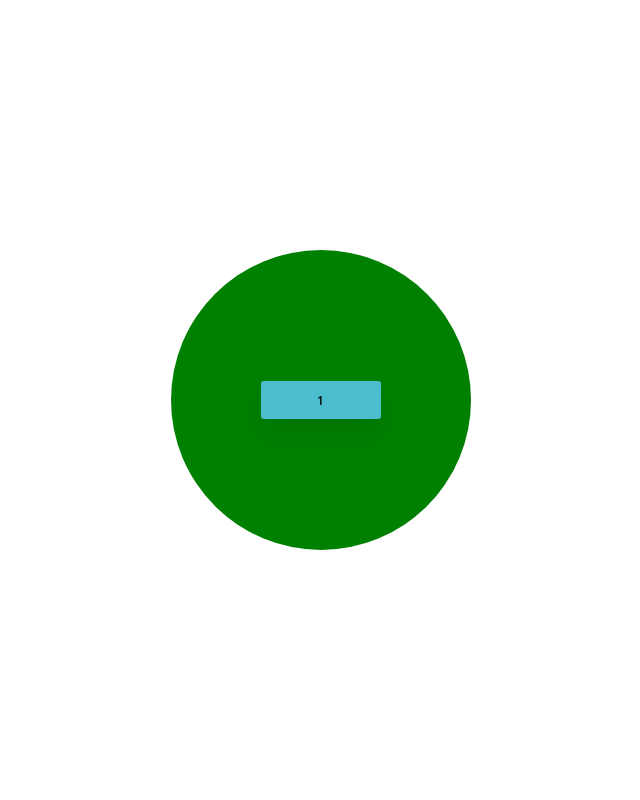
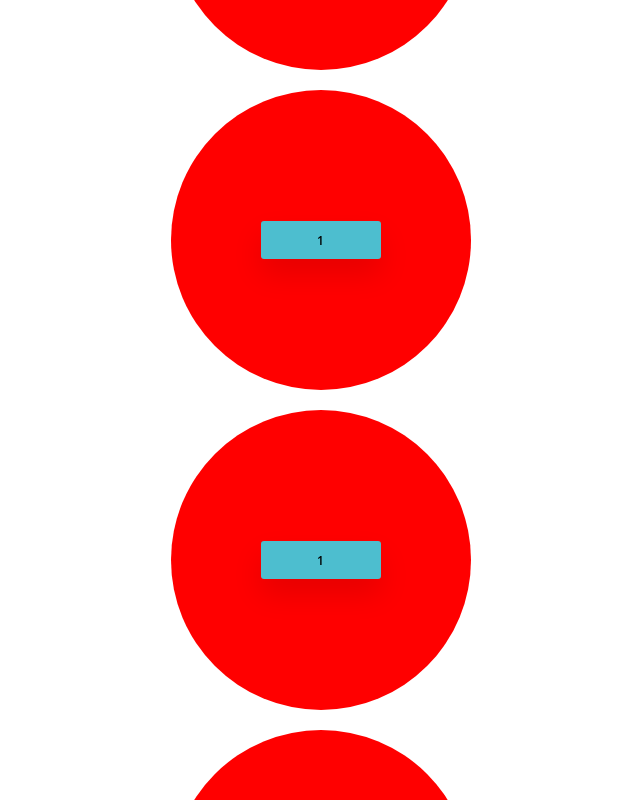
Before and after one commit to LauraTechnology/my-app, a React (Create React App) app: page / in a window 1280 px wide. Shown: the top 800 px of the page, without its empty margins (319-959 px from the left). Built offline with nearby package versions, Linux system fonts and the light colour scheme.

Commit message:
8 rutuliai

```diff
--- a/src/App.jsx
+++ b/src/App.jsx
@@ -2,40 +2,68 @@
 
 const data = [
   {
-      ls: '2px',
-      boxColor: 'green',
-      squareNumber: 68
+    ls: "2px",
+    circleColor: "green",
+    circleNumber: 1,
   },
 
   {
-        ls: '1px',
-        boxColor: 'yellow',
-        boxNumber: 45
+    ls: "1px",
+    circleColor: "yellow",
+    circleNumber: 2,
   },
 
   {
-          ls: '-2px',
-          boxColor: 'white',
-          boxNumber: 90
+    ls: "-2px",
+    circleColor: "white",
+    circleNumber: 3,
   },
 
   {
-            ls: '4px',
-            boxColor: 'pink',
-            boxNumber: 101
-          }
-
+    ls: "4px",
+    circleColor: "pink",
+    circleNumber: 4,
+  },
+  {
+    ls: "2px",
+    circleColor: "green",
+    circleNumber: 5,
+  },
+  {
+    ls: "2px",
+    circleColor: "green",
+    circleNumber: 6,
+  },
+  {
+    ls: "2px",
+    circleColor: "green",
+    circleNumber: 7,
+  },
+  {
+    ls: "2px",
+    circleColor: "green",
+    circleNumber: 8,
+  },
 ];
 
-function App () {
+/* map'as ''vaziuoja'' per kiekviena komponenta
+per kiekviena masyvo nari praeinam ir paduodam reiksmes
 
+*/
+
+function App() {
   return (
-        <div>
-            <EightCircles color = 'green'/>
-        </div>
-
+    <>
+      {data.map((eightCircles, index) => (
+        <EightCircles
+          key={index}
+          ls={eightCircles.ls}
+          circleColor={eightCircles.circleColor}
+          circleNumber={eightCircles.circleNumber}
+        />
+      ))}
+    </>
   );
-
 }
 
 export default App;
```
Lines whose indentation alone changed are shown as unchanged.
